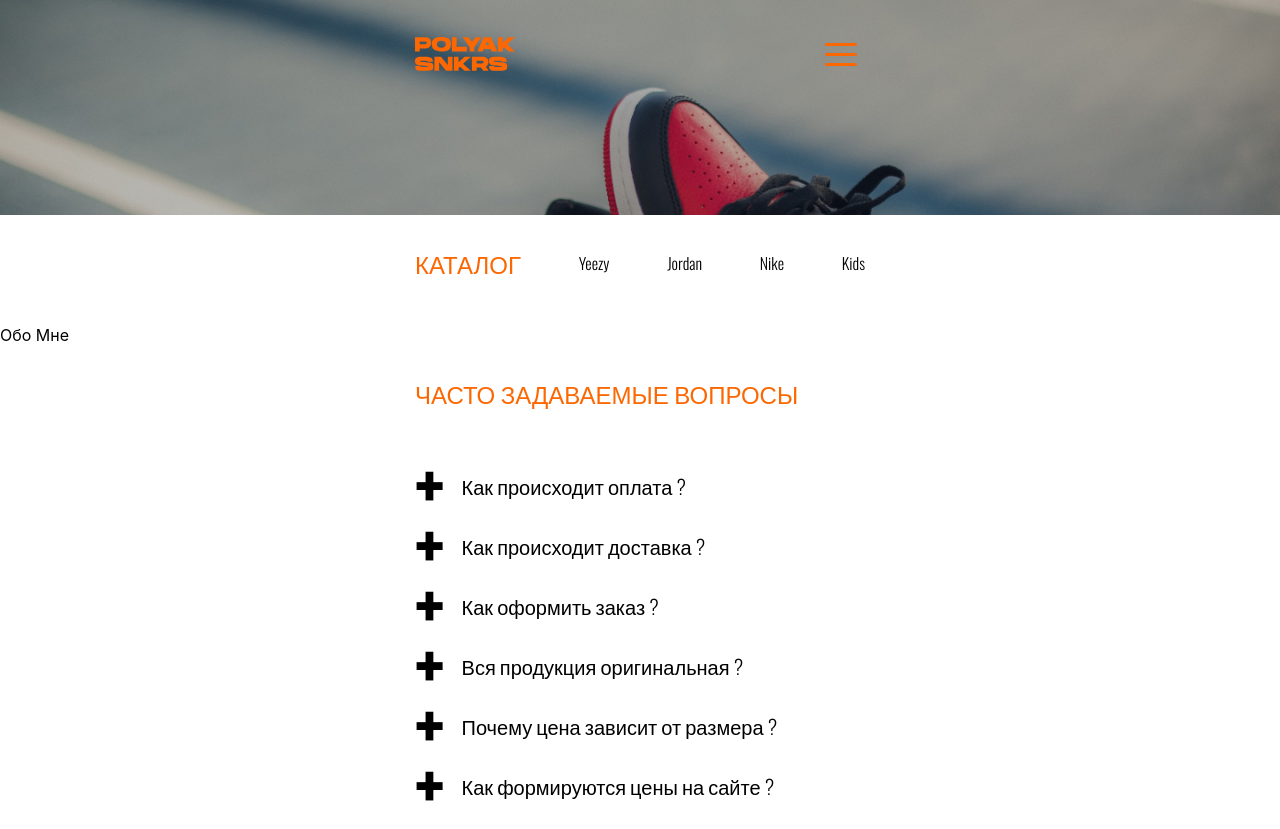
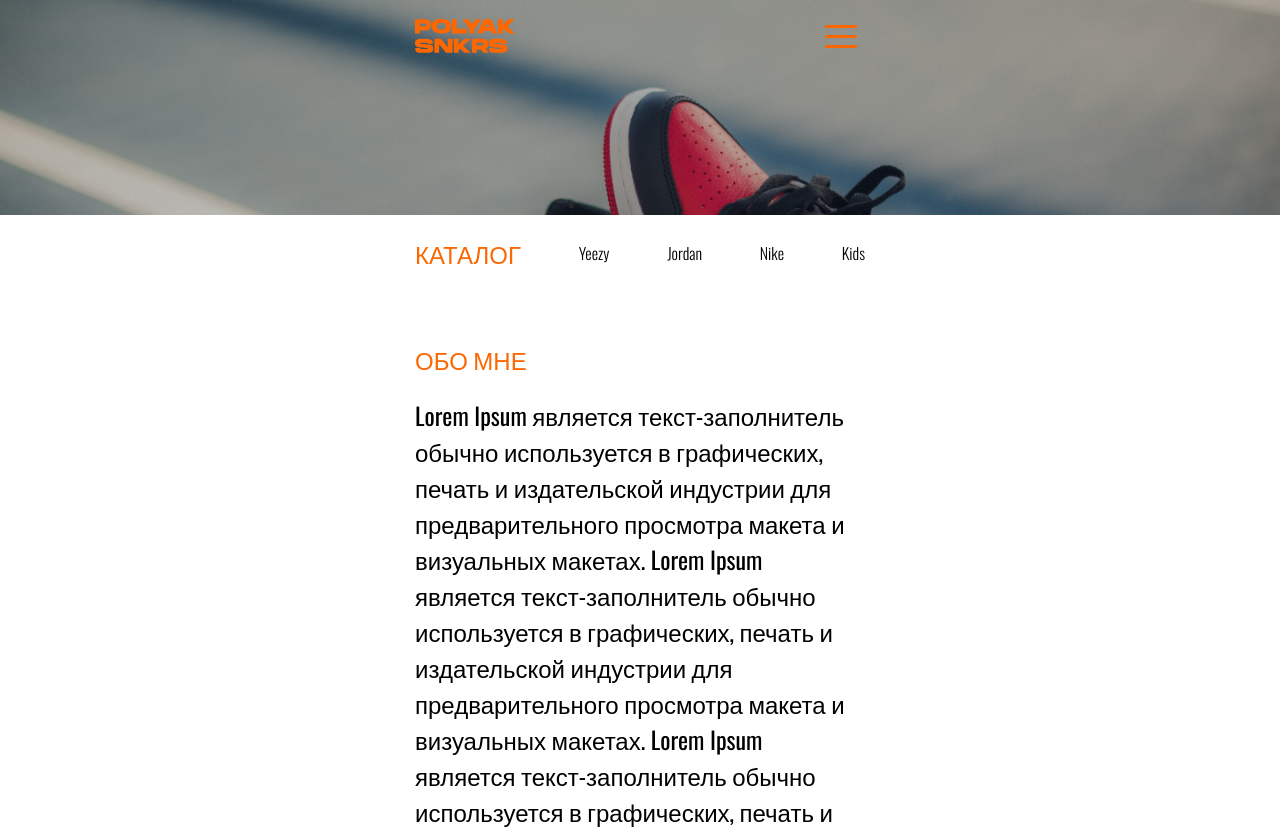
Before and after one commit to MBersPro/polyak-snkrs, a React (Create React App) app: page / in a window 1280 px wide. Shown: the top 829 px of the page. Built offline with nearby package versions, Linux system fonts and the light colour scheme.

Commit message:
added changes

```diff
--- /dev/null
+++ b/src/components/aboutMe/AboutMe.css
@@ -0,0 +1,12 @@
+.container_AboutMe{
+    padding-top: 50px;
+    padding-bottom: 50px;
+}
+.h2_AboutMe{
+    margin-bottom: 20px;
+}
+.txt_AboutMe{
+  font-size: var(--h2-size);
+  font-weight: var(--r-fw);
+  font-family: var(--font);
+}
--- a/src/components/aboutMe/AboutMe.js
+++ b/src/components/aboutMe/AboutMe.js
@@ -1,8 +1,21 @@
 import React from 'react';
-
+import './AboutMe.css'
 const AboutMe = () => {
     return (
-        <div>Обо Мне</div>
+        <div className='container_AboutMe container'>
+            <h2 className='h2_AboutMe'>ОБО МНЕ</h2>
+            <p className='txt_AboutMe'>
+                Lorem Ipsum является текст-заполнитель обычно
+                используется в графических, печать и издательской индустрии
+                для предварительного просмотра макета и визуальных макетах.
+                Lorem Ipsum является текст-заполнитель обычно
+                используется в графических, печать и издательской индустрии
+                для предварительного просмотра макета и визуальных макетах.
+                Lorem Ipsum является текст-заполнитель обычно
+                используется в графических, печать и издательской индустрии
+                для предварительного просмотра макета и визуальных макетах.
+            </p>
+        </div>
     );
 }
 
--- a/src/components/catalog/Catalog.css
+++ b/src/components/catalog/Catalog.css
@@ -1,14 +1,6 @@
-.container {
-  margin-left: auto;
-  margin-right: auto;
-  min-width: 320px;
-  max-width: 480px;
-  box-sizing: border-box;
-  padding: var(--c-padding);
-}
-
 .catalog_container {
     padding-top: 20px;
+    padding: 20px;
 }
 
 /* .catalog_head {
--- a/src/components/questions/Questions.css
+++ b/src/components/questions/Questions.css
@@ -1,4 +1,4 @@
-.container{
+.container_question{
     padding-top: 12px;
     padding-bottom: 44px;
 }
--- a/src/components/reviews/Reviews.css
+++ b/src/components/reviews/Reviews.css
@@ -1,10 +1,8 @@
-.container{
-    padding-top: 30px;
-    padding-bottom: 44px;
-}
 .container_reviews{
     display: flex;
     flex-direction: column;
+    padding-top: 30px;
+    padding-bottom: 44px;
 }
 .h2_reviews{
     margin-bottom: 27px;
```
